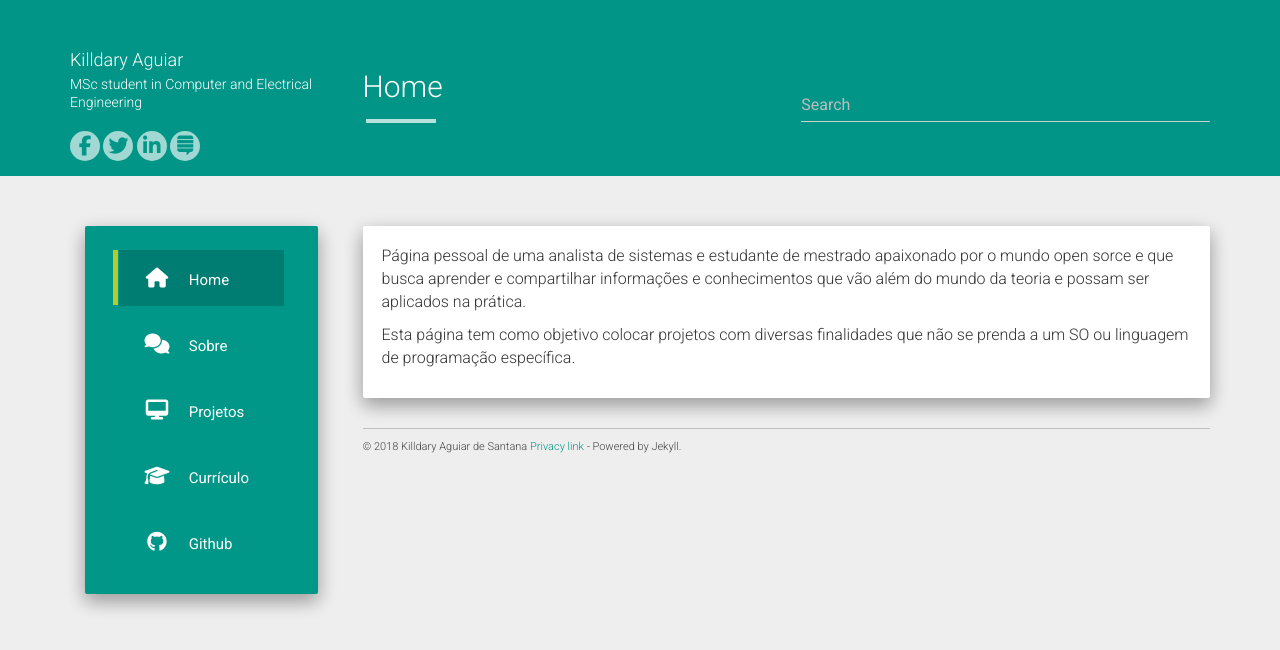
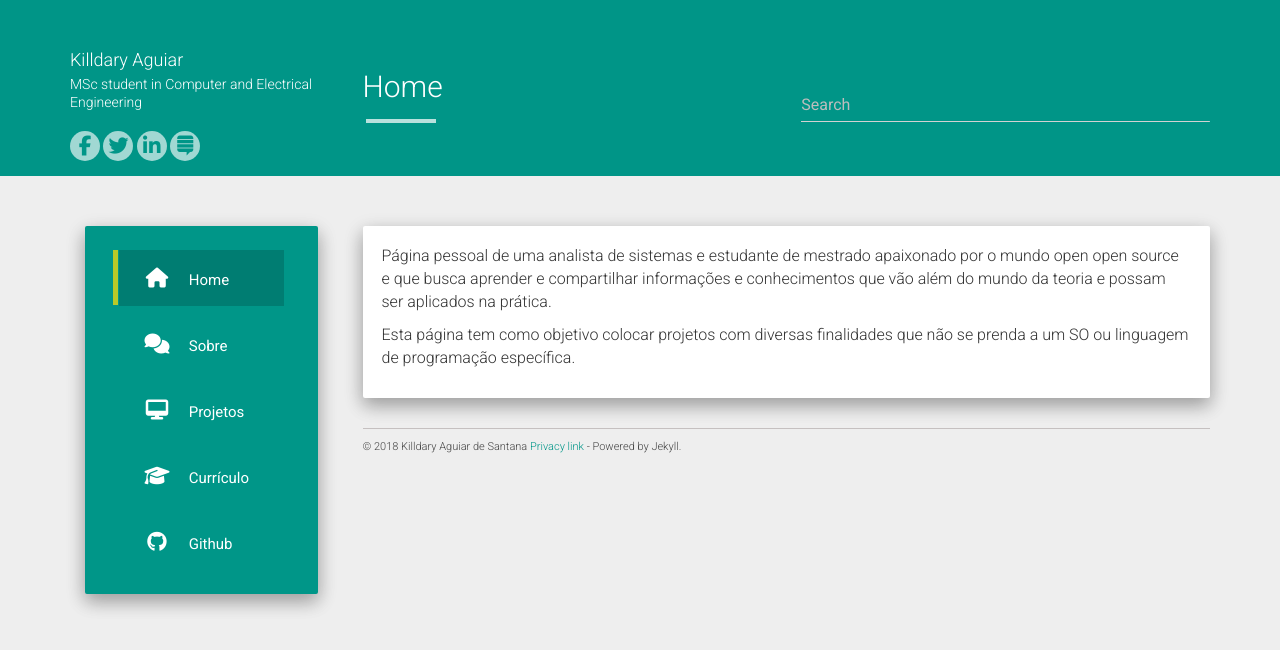
Before and after one commit to killdary/killdary.github.io, a Jekyll site: the page built from index.md, in a window 1280 px wide. Shown: the top 650 px of the page. Built offline with Jekyll 4.4.1, drawn with Linux system fonts in a browser that asks for light colours; nearby versions of some CDN libraries; the list of posts is cut into pages by our own code.

Commit message:
Update index.md

```diff
--- a/index.md
+++ b/index.md
@@ -2,6 +2,6 @@
 layout: page
 title: Home
 ---
-Página pessoal de uma analista de sistemas e estudante de mestrado apaixonado por o mundo open sorce e que busca aprender e compartilhar informações e conhecimentos que vão além do mundo da teoria e possam ser aplicados na prática.
+Página pessoal de uma analista de sistemas e estudante de mestrado apaixonado por o mundo open open source e que busca aprender e compartilhar informações e conhecimentos que vão além do mundo da teoria e possam ser aplicados na prática.
 
 Esta página tem como objetivo colocar projetos com diversas finalidades que não se prenda a um SO ou linguagem de programação específica.
```
